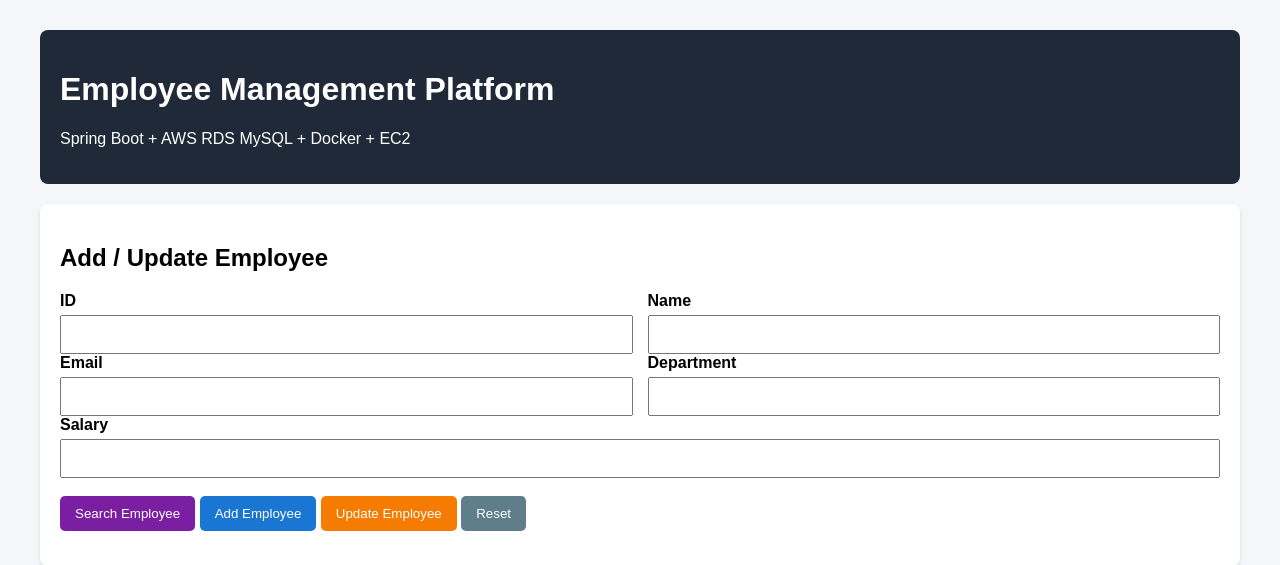
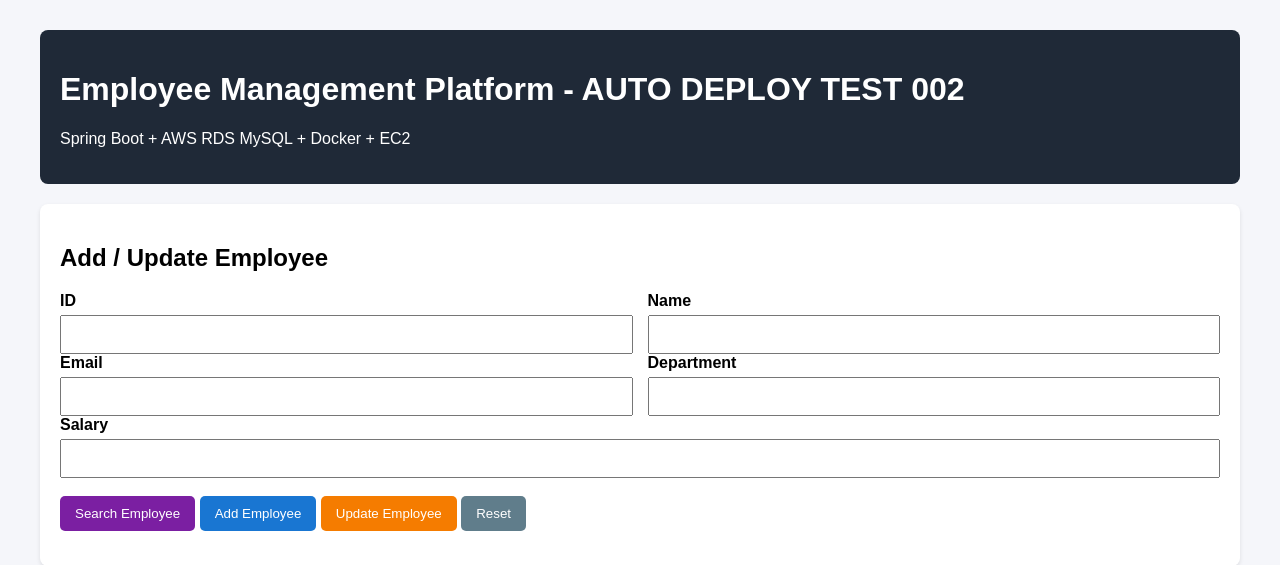
Before and after one commit to spspsethuUht/employee-management-platform, a Spring Boot app: page / in a window 1280 px wide. Shown: the top 565 px of the page. Run offline with Spring Boot 4, Linux system fonts and the light colour scheme; data that the repository does not hold is empty.

Commit message:
Deployment verification

```diff
--- a/src/main/resources/static/index.html
+++ b/src/main/resources/static/index.html
@@ -136,7 +136,7 @@
 
     <div class="header">
 
-        <h1>Employee Management Platform</h1>
+        <h1>Employee Management Platform - AUTO DEPLOY TEST 002</h1>
 
         <p>Spring Boot + AWS RDS MySQL + Docker + EC2</p>
 
```
